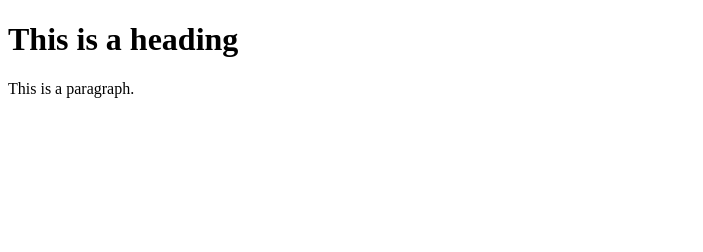
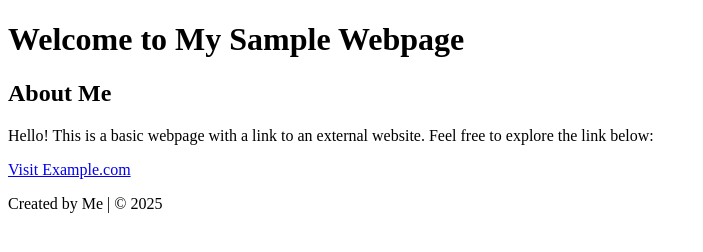
Before and after one commit to raprapolores/HTMLExercises, a plain HTML site: page index.html in a window 1280 px wide. Shown: the whole page, without its empty margins (0-703 px from the left). Drawn offline with Linux system fonts and the light colour scheme.

Commit message:
Added tags

```diff
--- a/index.html
+++ b/index.html
@@ -1,12 +1,23 @@
 <!DOCTYPE html>
-<html>
+<html lang="en">
 <head>
     <meta charset="UTF-8">
-    <title>Exercise Title</title>
+    <meta name="viewport" content="width=device-width, initial-scale=1.0">
+    <title>Sample Webpage with Link</title>
 </head>
 <body>
+    <header>
+        <h1>Welcome to My Sample Webpage</h1>
+    </header>
 
-  <h1>This is a heading</h1>
-  <p>This is a paragraph.</p>
+    <section>
+        <h2>About Me</h2>
+        <p>Hello! This is a basic webpage with a link to an external website. Feel free to explore the link below:</p>
+        <a href="https://www.example.com" target="_blank">Visit Example.com</a>
+    </section>
+
+    <footer>
+        <p>Created by Me | &copy; 2025</p>
+    </footer>
 </body>
 </html>
```
